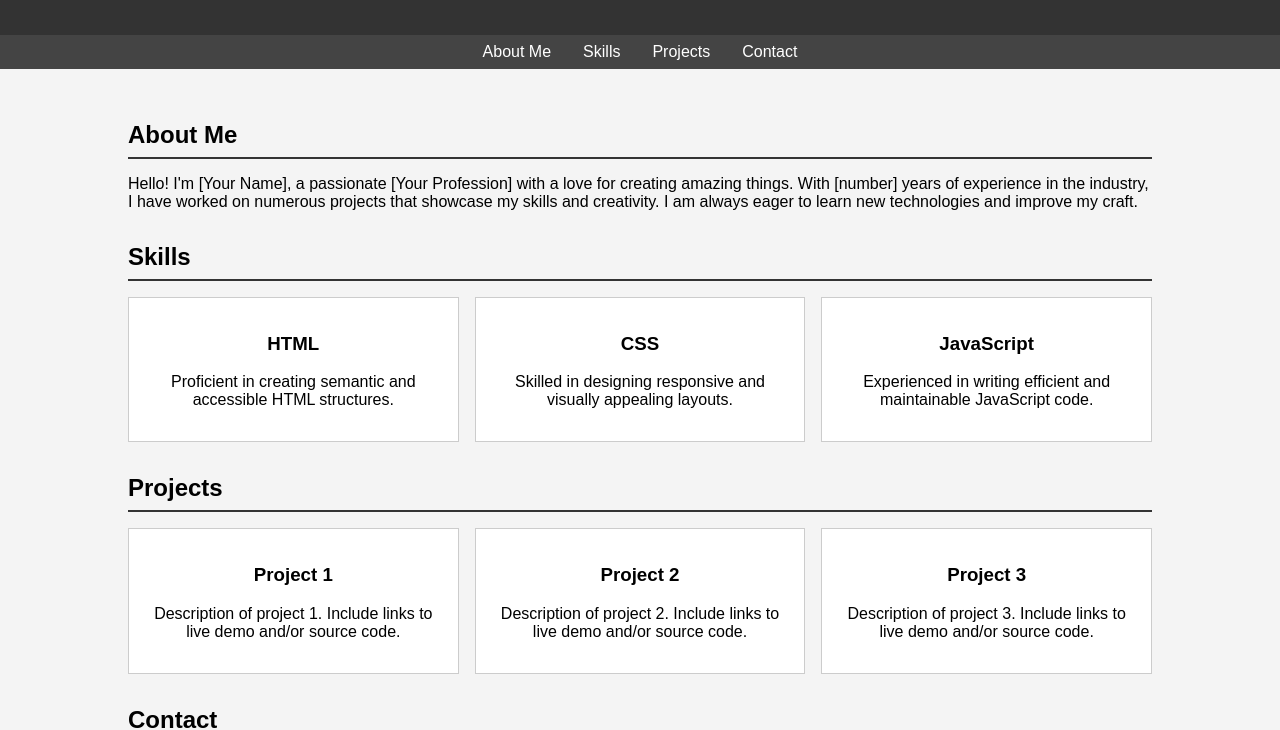
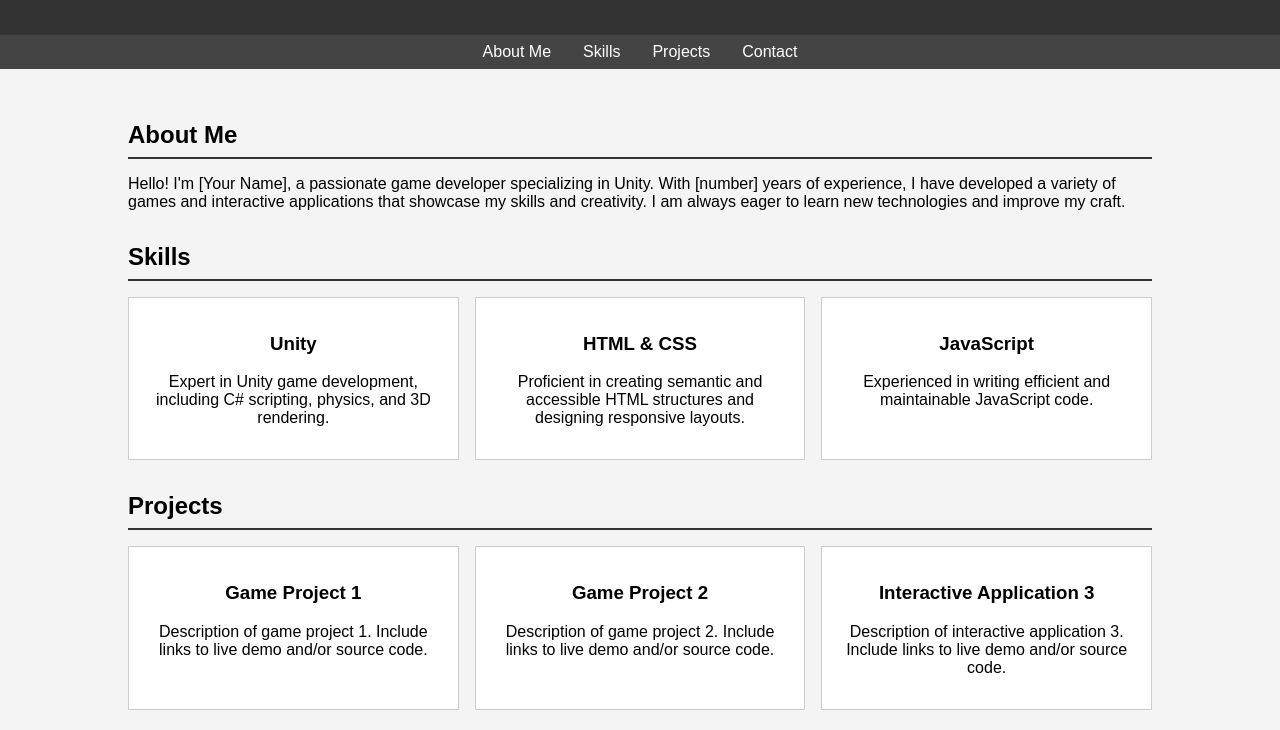
Before and after one commit to unitodev/unitodev.github.io, a plain HTML site: page index.html in a window 1280 px wide. Shown: the part 77-807 px from the top of the page. Drawn offline with Linux system fonts and the light colour scheme.

Commit message:
Update index.html

```diff
--- a/index.html
+++ b/index.html
@@ -98,18 +98,18 @@
     <div class="container">
         <section id="about" class="section">
             <h2>About Me</h2>
-            <p>Hello! I'm [Your Name], a passionate [Your Profession] with a love for creating amazing things. With [number] years of experience in the industry, I have worked on numerous projects that showcase my skills and creativity. I am always eager to learn new technologies and improve my craft.</p>
+            <p>Hello! I'm [Your Name], a passionate game developer specializing in Unity. With [number] years of experience, I have developed a variety of games and interactive applications that showcase my skills and creativity. I am always eager to learn new technologies and improve my craft.</p>
         </section>
         <section id="skills" class="section">
             <h2>Skills</h2>
             <div class="skills">
                 <div class="skill">
-                    <h3>HTML</h3>
-                    <p>Proficient in creating semantic and accessible HTML structures.</p>
+                    <h3>Unity</h3>
+                    <p>Expert in Unity game development, including C# scripting, physics, and 3D rendering.</p>
                 </div>
                 <div class="skill">
-                    <h3>CSS</h3>
-                    <p>Skilled in designing responsive and visually appealing layouts.</p>
+                    <h3>HTML & CSS</h3>
+                    <p>Proficient in creating semantic and accessible HTML structures and designing responsive layouts.</p>
                 </div>
                 <div class="skill">
                     <h3>JavaScript</h3>
@@ -122,16 +122,16 @@
             <h2>Projects</h2>
             <div class="projects">
                 <div class="project">
-                    <h3>Project 1</h3>
-                    <p>Description of project 1. Include links to live demo and/or source code.</p>
+                    <h3>Game Project 1</h3>
+                    <p>Description of game project 1. Include links to live demo and/or source code.</p>
                 </div>
                 <div class="project">
-                    <h3>Project 2</h3>
-                    <p>Description of project 2. Include links to live demo and/or source code.</p>
+                    <h3>Game Project 2</h3>
+                    <p>Description of game project 2. Include links to live demo and/or source code.</p>
                 </div>
                 <div class="project">
-                    <h3>Project 3</h3>
-                    <p>Description of project 3. Include links to live demo and/or source code.</p>
+                    <h3>Interactive Application 3</h3>
+                    <p>Description of interactive application 3. Include links to live demo and/or source code.</p>
                 </div>
                 <!-- Add more projects as needed -->
             </div>
```
